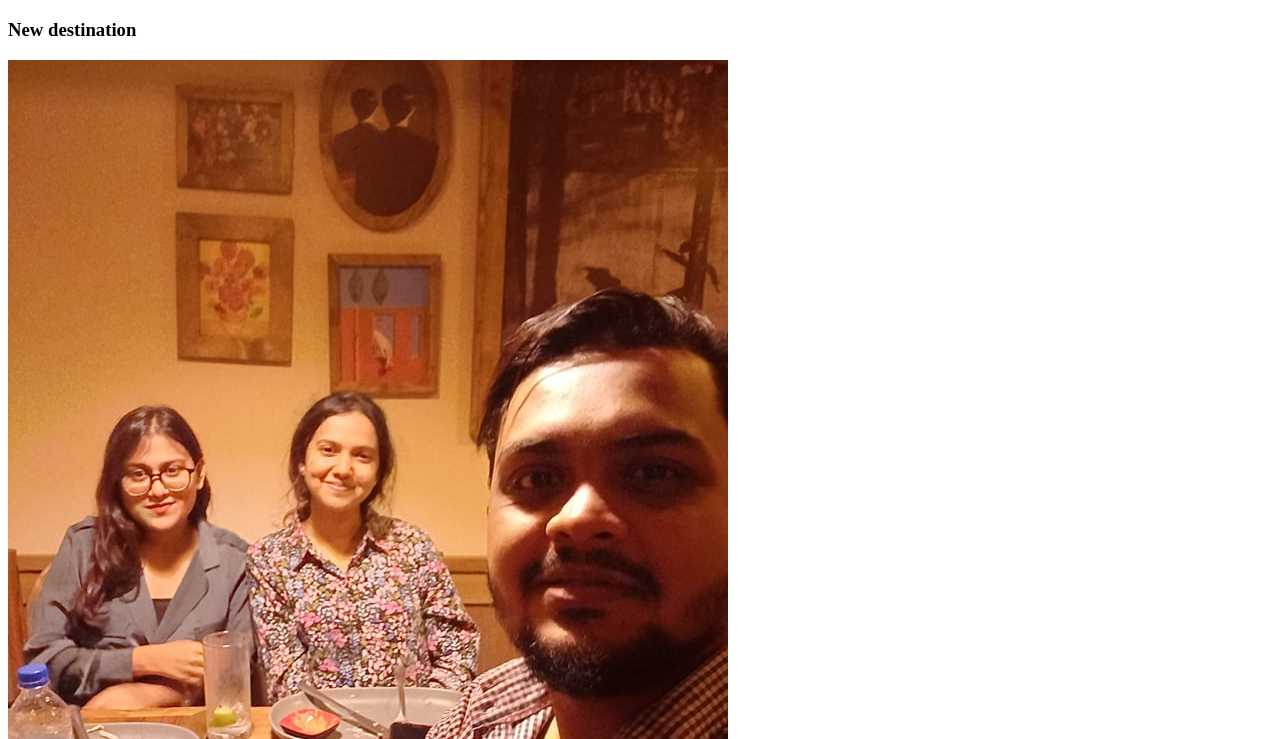
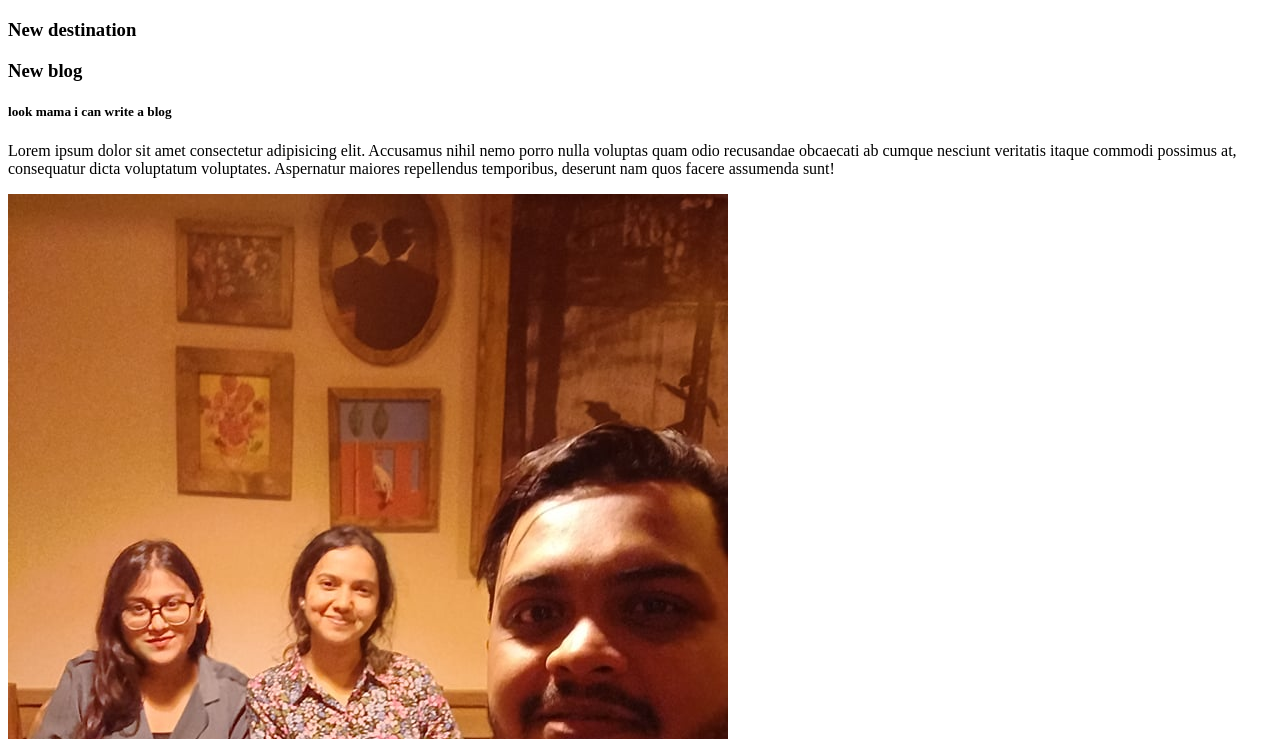
Before and after one commit to MdSakibUddin/My_first_repo, a plain HTML site: page index.html in a window 1280 px wide. Shown: the part 61-800 px from the top of the page. Drawn offline with Linux system fonts and the light colour scheme.

Commit message:
get blog added

```diff
--- a/index.html
+++ b/index.html
@@ -9,6 +9,11 @@
 <body>
     <h1>My Start file is not index.html file</h1>
     <h3>New destination</h3>
+    <div>
+        <h3>New blog</h3>
+        <h5>look mama i can write a blog</h5>
+        <p>Lorem ipsum dolor sit amet consectetur adipisicing elit. Accusamus nihil nemo porro nulla voluptas quam odio recusandae obcaecati ab cumque nesciunt veritatis itaque commodi possimus at, consequatur dicta voluptatum voluptates. Aspernatur maiores repellendus temporibus, deserunt nam quos facere assumenda sunt!</p>
+    </div>
     <img src="baal.jpg" alt="Friends">
 </body>
 </html>
```
